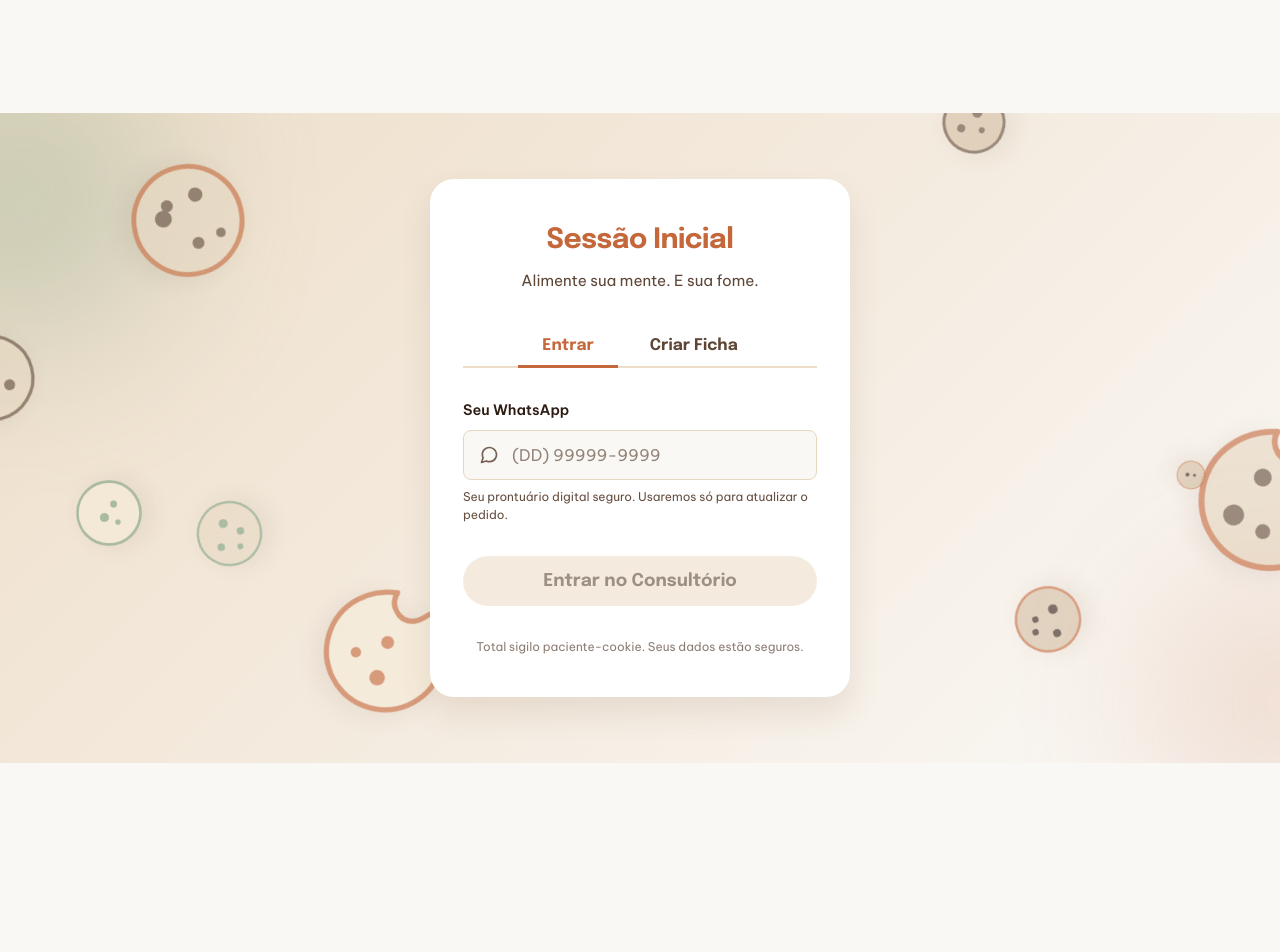
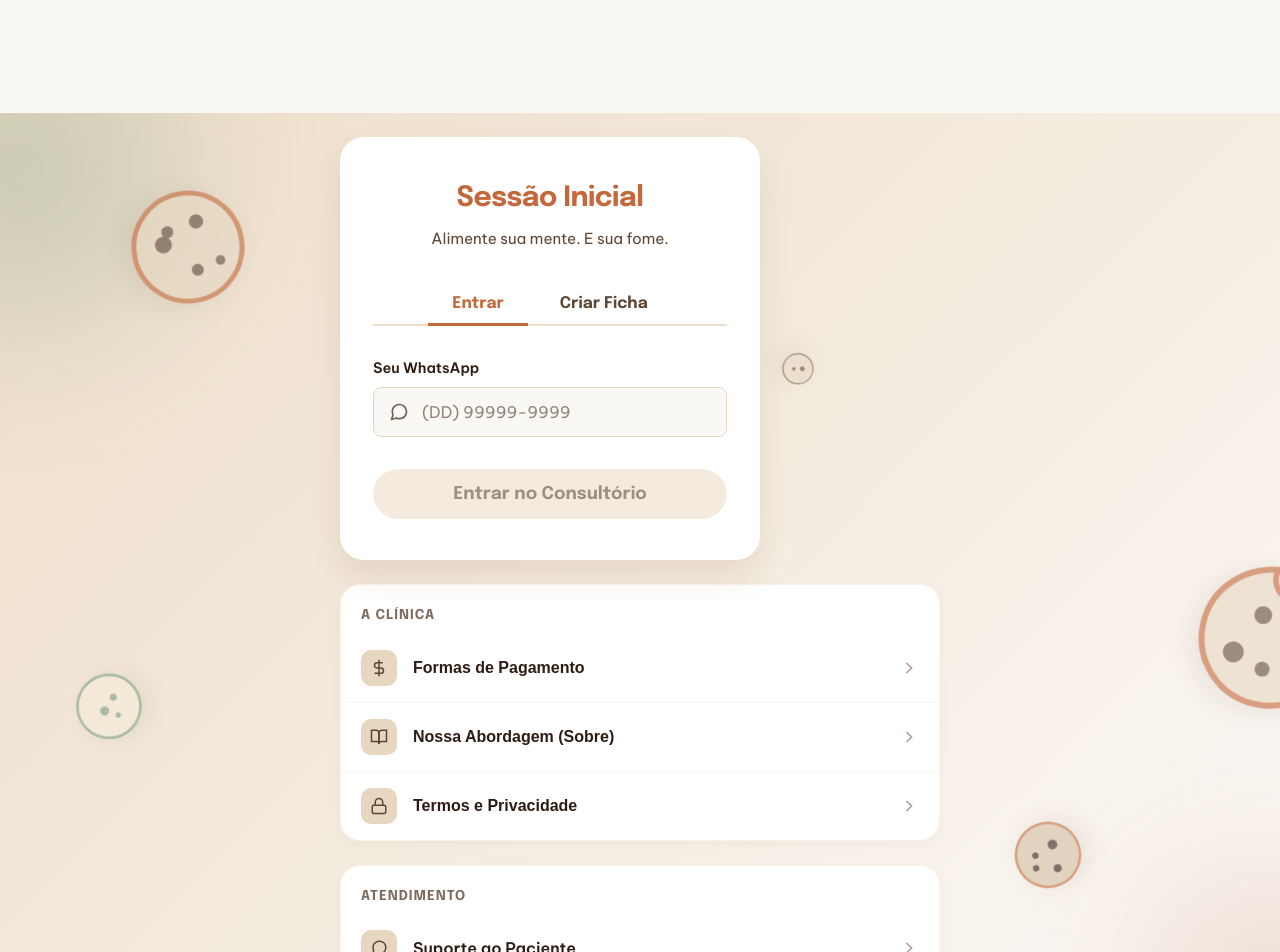
Before and after one commit to Athos-Danilo/sweetag-cookies, an Angular app in the folder frontend/: page /login in a window 1280 px wide. Shown: the top 952 px of the page. Before the commit the page ends 800 px from the top, so only its background shows below. Built offline with nearby package versions, Linux system fonts and the light colour scheme.

Commit message:
Refatoraçao da aba de autenticaçao para central de perfil hibrida

```diff
--- a/frontend/src/app/auth/auth.component.html
+++ b/frontend/src/app/auth/auth.component.html
@@ -1,5 +1,6 @@
 <main class="auth-container">
-  <div class="animated-background">
+  <!-- Background Animado (Apenas se deslogado, para dar ênfase ao formulário) -->
+  <div class="animated-background" *ngIf="!isLoggedIn()">
     <div class="cookie-anim cookie-1">
       <svg viewBox="0 0 100 100" xmlns="http://www.w3.org/2000/svg"><circle cx="50" cy="50" r="45" fill="#E7D7C1" stroke="#C4673A" stroke-width="4"/><circle cx="30" cy="40" r="6" fill="#5E4637"/><circle cx="70" cy="45" r="5" fill="#5E4637"/><circle cx="45" cy="70" r="7" fill="#5E4637"/><circle cx="65" cy="25" r="4" fill="#5E4637"/><circle cx="35" cy="65" r="5" fill="#5E4637"/></svg>
     </div>
@@ -15,139 +16,134 @@
     <div class="cookie-anim cookie-5">
       <svg viewBox="0 0 100 100" xmlns="http://www.w3.org/2000/svg"><circle cx="50" cy="50" r="25" fill="#E7D7C1" stroke="#5E4637" stroke-width="2"/><circle cx="45" cy="45" r="4" fill="#5E4637"/><circle cx="55" cy="55" r="3" fill="#5E4637"/></svg>
     </div>
-    <div class="cookie-anim cookie-6">
-      <svg viewBox="0 0 100 100" xmlns="http://www.w3.org/2000/svg"><circle cx="50" cy="50" r="30" fill="#D4BEA3" stroke="#5E4637" stroke-width="3"/><circle cx="40" cy="40" r="4" fill="#5E4637"/><circle cx="60" cy="50" r="5" fill="#5E4637"/><circle cx="45" cy="60" r="3" fill="#5E4637"/></svg>
-    </div>
-    <div class="cookie-anim cookie-7">
-      <svg viewBox="0 0 100 100" xmlns="http://www.w3.org/2000/svg"><path d="M50 5 C74.8 5 95 25.2 95 50 C95 74.8 74.8 95 50 95 C25.2 95 5 74.8 5 50 C5 39 8.7 28.7 15 20 C20 30 35 30 40 20 C45 10 35 -2 50 5 Z" fill="#F5ECD7" stroke="#C4673A" stroke-width="4" stroke-linejoin="round"/><circle cx="45" cy="45" r="5" fill="#C4673A"/><circle cx="65" cy="65" r="6" fill="#C4673A"/><circle cx="40" cy="70" r="4" fill="#C4673A"/></svg>
-    </div>
-    <div class="cookie-anim cookie-8">
-      <svg viewBox="0 0 100 100" xmlns="http://www.w3.org/2000/svg"><circle cx="50" cy="50" r="42" fill="#E7D7C1" stroke="#7A9E7E" stroke-width="3"/><circle cx="35" cy="35" r="5" fill="#7A9E7E"/><circle cx="65" cy="45" r="6" fill="#7A9E7E"/><circle cx="50" cy="65" r="5" fill="#7A9E7E"/><circle cx="30" cy="60" r="4" fill="#7A9E7E"/></svg>
-    </div>
-    <div class="cookie-anim cookie-9">
-      <svg viewBox="0 0 100 100" xmlns="http://www.w3.org/2000/svg"><circle cx="50" cy="50" r="28" fill="#D4BEA3" stroke="#C4673A" stroke-width="2"/><circle cx="45" cy="45" r="3" fill="#2E1C12"/><circle cx="55" cy="55" r="4" fill="#2E1C12"/></svg>
-    </div>
-    <div class="cookie-anim cookie-10">
-      <svg viewBox="0 0 100 100" xmlns="http://www.w3.org/2000/svg"><circle cx="50" cy="50" r="38" fill="#E7D7C1" stroke="#5E4637" stroke-width="3"/><circle cx="35" cy="45" r="6" fill="#5E4637"/><circle cx="60" cy="35" r="5" fill="#5E4637"/><circle cx="65" cy="60" r="4" fill="#5E4637"/><circle cx="45" cy="65" r="5" fill="#5E4637"/></svg>
-    </div>
   </div>
 
-  <div class="auth-card">
+  <div class="profile-layout">
+
+    <!-- HEADER 1: DESLOGADO (Formulário) -->
+    <div class="auth-card" *ngIf="!isLoggedIn()">
       <div class="auth-header">
         <h1>{{ activeTab === 'login' ? 'Sessão Inicial' : 'Nova Ficha Clínica' }}</h1>
         <p>{{ activeTab === 'login' ? 'Alimente sua mente. E sua fome.' : 'Comece sua terapia com cookies agora mesmo!' }}</p>
       </div>
 
-    <!-- Seletores de Abas (Tabs) -->
       <div class="auth-tabs">
-      <button
-        type="button"
-        [class.active]="activeTab === 'login'"
-        (click)="setTab('login')"
-        aria-label="Mudar para aba de login"
-      >
-        Entrar
-      </button>
-      <button
-        type="button"
-        [class.active]="activeTab === 'register'"
-        (click)="setTab('register')"
-        aria-label="Mudar para aba de cadastro"
-      >
-        Criar Ficha
-      </button>
+        <button type="button" [class.active]="activeTab === 'login'" (click)="setTab('login')">Entrar</button>
+        <button type="button" [class.active]="activeTab === 'register'" (click)="setTab('register')">Criar Ficha</button>
       </div>
 
       <form class="auth-form" [formGroup]="authForm" (ngSubmit)="fazerLogin()">
-
-      <!-- Erro geral de login se houver -->
         <div class="general-error-message animate-fade" *ngIf="authForm.hasError('loginError')">
-        <span *ngIf="activeTab === 'login'">⚠️ WhatsApp não cadastrado ou erro de rede. Tente novamente ou crie uma ficha.</span>
-        <span *ngIf="activeTab === 'register'">⚠️ Ocorreu um erro ao criar a ficha. Tente novamente.</span>
+          <span>⚠️ Erro ao acessar. Tente novamente.</span>
         </div>
 
-      <!-- Campo WhatsApp -->
         <div class="input-group">
           <label for="whatsapp">Seu WhatsApp</label>
           <div class="input-wrapper" [class.has-error]="authForm.get('whatsapp')?.invalid && authForm.get('whatsapp')?.touched">
             <i class="icon-whatsapp">
               <svg viewBox="0 0 24 24" fill="none" stroke="currentColor" stroke-width="2" stroke-linecap="round" stroke-linejoin="round"><path d="M21 11.5a8.38 8.38 0 0 1-.9 3.8 8.5 8.5 0 0 1-7.6 4.7 8.38 8.38 0 0 1-3.8-.9L3 21l1.9-5.7a8.38 8.38 0 0 1-.9-3.8 8.5 8.5 0 0 1 4.7-7.6 8.38 8.38 0 0 1 3.8-.9h.5a8.48 8.48 0 0 1 8 8v.5z"></path></svg>
             </i>
-          <input
-            type="tel"
-            id="whatsapp"
-            formControlName="whatsapp"
-            placeholder="(DD) 99999-9999"
-            (input)="onWhatsappInput($event)"
-            autocomplete="tel"
-            [attr.aria-invalid]="authForm.get('whatsapp')?.invalid && authForm.get('whatsapp')?.touched"
-            aria-describedby="whatsapp-hint whatsapp-error"
-          >
-        </div>
-        <small id="whatsapp-hint" class="hint-text">Seu prontuário digital seguro. Usaremos só para atualizar o pedido.</small>
-        <div id="whatsapp-error" class="error-message" *ngIf="authForm.get('whatsapp')?.invalid && authForm.get('whatsapp')?.touched">
-          <span *ngIf="authForm.get('whatsapp')?.errors?.['required']">O WhatsApp é obrigatório.</span>
-          <span *ngIf="authForm.get('whatsapp')?.errors?.['pattern']">Digite no formato (DD) 99999-9999.</span>
+            <input type="tel" id="whatsapp" formControlName="whatsapp" placeholder="(DD) 99999-9999" (input)="onWhatsappInput($event)">
           </div>
         </div>
 
-      <!-- Campo Nome (Exibido apenas na Aba de Cadastro) -->
         <div class="input-group animate-fade" *ngIf="activeTab === 'register'">
           <label for="nome">Como devemos te chamar?</label>
           <div class="input-wrapper" [class.has-error]="authForm.get('nome')?.invalid && authForm.get('nome')?.touched">
             <i class="icon-user">
               <svg viewBox="0 0 24 24" fill="none" stroke="currentColor" stroke-width="2" stroke-linecap="round" stroke-linejoin="round"><path d="M20 21v-2a4 4 0 0 0-4-4H8a4 4 0 0 0-4 4v2"></path><circle cx="12" cy="7" r="4"></circle></svg>
             </i>
-          <input
-            type="text"
-            id="nome"
-            formControlName="nome"
-            placeholder="Digite seu nome social"
-            [attr.aria-invalid]="authForm.get('nome')?.invalid && authForm.get('nome')?.touched"
-            aria-describedby="nome-error"
-          >
+            <input type="text" id="nome" formControlName="nome" placeholder="Digite seu nome">
           </div>
-        <button
-          type="button"
-          class="btn-generate-name"
-          (click)="gerarNomeAutomatico()"
-          aria-label="Gerar um nome clínico divertido e aleatório para preencher o campo nome"
-          title="Gerar nome divertido"
-        >
-          <svg [class.spinning]="isSpinning()" viewBox="0 0 24 24" width="16" height="16" fill="none" stroke="currentColor" stroke-width="2"><path d="M21.5 2v6h-6M21.34 15.57a10 10 0 1 1-.92-10.26l5.37-3.25"/></svg>
-          Gerar nome clínico (divertido)
-        </button>
-        <div id="nome-error" class="error-message" *ngIf="authForm.get('nome')?.invalid && authForm.get('nome')?.touched">
-          <span *ngIf="authForm.get('nome')?.errors?.['required']">O nome é obrigatório.</span>
-          <span *ngIf="authForm.get('nome')?.errors?.['minlength']">O nome deve conter pelo menos 2 caracteres.</span>
-        </div>
-      </div>
-
-      <!-- Consentimento Notificações (Exibido apenas na Aba de Cadastro) -->
-      <div class="checkbox-group animate-fade" *ngIf="activeTab === 'register'">
-        <label class="custom-checkbox">
-          <input
-            type="checkbox"
-            formControlName="aceitaNotificacoes"
-          >
-          <span class="checkmark">
-            <svg viewBox="0 0 24 24" fill="none" stroke="currentColor" stroke-width="3" stroke-linecap="round" stroke-linejoin="round"><polyline points="20 6 9 17 4 12"></polyline></svg>
-          </span>
-          <span class="label-text">
-            Aceito receber notificações importantes sobre a terapia do meu cookie via WhatsApp e Push.
-          </span>
-        </label>
         </div>
 
         <button type="submit" class="btn-primary" [disabled]="authForm.invalid || isSubmitting()">
           <span *ngIf="!isSubmitting()">{{ activeTab === 'login' ? 'Entrar no Consultório' : 'Criar minha Ficha' }}</span>
           <span *ngIf="isSubmitting()" class="loader">Analisando...</span>
         </button>
+      </form>
+    </div>
 
-    </form>
+    <!-- HEADER 2: LOGADO (Usuário Info) -->
+    <div class="user-header-card animate-fade" *ngIf="isLoggedIn()">
+      <div class="user-avatar">
+        <svg viewBox="0 0 24 24" fill="none" stroke="currentColor" stroke-width="1.5"><path d="M20 21v-2a4 4 0 0 0-4-4H8a4 4 0 0 0-4 4v2"></path><circle cx="12" cy="7" r="4"></circle></svg>
+      </div>
+      <div class="user-info">
+        <h1>Olá, {{ userName() }}!</h1>
+        <p>Pronto para a sua sessão de hoje?</p>
+      </div>
+    </div>
 
-    <div class="auth-footer">
-      <p>Total sigilo paciente-cookie. Seus dados estão seguros.</p>
+    <!-- LISTA INSTITUCIONAL (App Style Settings) -->
+    <div class="profile-menu-section">
+
+      <!-- Seção: Conta -->
+      <div class="menu-group" *ngIf="isLoggedIn()">
+        <button class="menu-item">
+          <div class="menu-item-left">
+            <i class="icon"><svg viewBox="0 0 24 24" fill="none" stroke="currentColor" stroke-width="2"><path d="M21 16V8a2 2 0 0 0-1-1.73l-7-4a2 2 0 0 0-2 0l-7 4A2 2 0 0 0 3 8v8a2 2 0 0 0 1 1.73l7 4a2 2 0 0 0 2 0l7-4A2 2 0 0 0 21 16z"></path><polyline points="3.27 6.96 12 12.01 20.73 6.96"></polyline><line x1="12" y1="22.08" x2="12" y2="12"></line></svg></i>
+            <span>Meus Pedidos</span>
+          </div>
+          <i class="arrow"><svg viewBox="0 0 24 24" fill="none" stroke="currentColor" stroke-width="2"><polyline points="9 18 15 12 9 6"></polyline></svg></i>
+        </button>
+        <button class="menu-item">
+          <div class="menu-item-left">
+            <i class="icon"><svg viewBox="0 0 24 24" fill="none" stroke="currentColor" stroke-width="2"><path d="M21 10c0 7-9 13-9 13s-9-6-9-13a9 9 0 0 1 18 0z"></path><circle cx="12" cy="10" r="3"></circle></svg></i>
+            <span>Endereços de Entrega</span>
+          </div>
+          <i class="arrow"><svg viewBox="0 0 24 24" fill="none" stroke="currentColor" stroke-width="2"><polyline points="9 18 15 12 9 6"></polyline></svg></i>
+        </button>
+      </div>
+
+      <!-- Seção: Clínica -->
+      <div class="menu-group">
+        <h3 class="menu-group-title">A Clínica</h3>
+        <button class="menu-item">
+          <div class="menu-item-left">
+            <i class="icon"><svg viewBox="0 0 24 24" fill="none" stroke="currentColor" stroke-width="2"><line x1="12" y1="1" x2="12" y2="23"></line><path d="M17 5H9.5a3.5 3.5 0 0 0 0 7h5a3.5 3.5 0 0 1 0 7H6"></path></svg></i>
+            <span>Formas de Pagamento</span>
+          </div>
+          <i class="arrow"><svg viewBox="0 0 24 24" fill="none" stroke="currentColor" stroke-width="2"><polyline points="9 18 15 12 9 6"></polyline></svg></i>
+        </button>
+        <button class="menu-item">
+          <div class="menu-item-left">
+            <i class="icon"><svg viewBox="0 0 24 24" fill="none" stroke="currentColor" stroke-width="2"><path d="M2 3h6a4 4 0 0 1 4 4v14a3 3 0 0 0-3-3H2z"></path><path d="M22 3h-6a4 4 0 0 0-4 4v14a3 3 0 0 1 3-3h7z"></path></svg></i>
+            <span>Nossa Abordagem (Sobre)</span>
+          </div>
+          <i class="arrow"><svg viewBox="0 0 24 24" fill="none" stroke="currentColor" stroke-width="2"><polyline points="9 18 15 12 9 6"></polyline></svg></i>
+        </button>
+        <button class="menu-item">
+          <div class="menu-item-left">
+            <i class="icon"><svg viewBox="0 0 24 24" fill="none" stroke="currentColor" stroke-width="2"><rect x="3" y="11" width="18" height="11" rx="2" ry="2"></rect><path d="M7 11V7a5 5 0 0 1 10 0v4"></path></svg></i>
+            <span>Termos e Privacidade</span>
+          </div>
+          <i class="arrow"><svg viewBox="0 0 24 24" fill="none" stroke="currentColor" stroke-width="2"><polyline points="9 18 15 12 9 6"></polyline></svg></i>
+        </button>
+      </div>
+
+      <!-- Seção: Ajuda -->
+      <div class="menu-group">
+        <h3 class="menu-group-title">Atendimento</h3>
+        <a href="https://wa.me/5587996335634" target="_blank" class="menu-item whatsapp">
+          <div class="menu-item-left">
+            <i class="icon"><svg viewBox="0 0 24 24" fill="none" stroke="currentColor" stroke-width="2"><path d="M21 11.5a8.38 8.38 0 0 1-.9 3.8 8.5 8.5 0 0 1-7.6 4.7 8.38 8.38 0 0 1-3.8-.9L3 21l1.9-5.7a8.38 8.38 0 0 1-.9-3.8 8.5 8.5 0 0 1 4.7-7.6 8.38 8.38 0 0 1 3.8-.9h.5a8.48 8.48 0 0 1 8 8v.5z"></path></svg></i>
+            <span>Suporte ao Paciente</span>
+          </div>
+          <i class="arrow"><svg viewBox="0 0 24 24" fill="none" stroke="currentColor" stroke-width="2"><polyline points="9 18 15 12 9 6"></polyline></svg></i>
+        </a>
+      </div>
+
+      <!-- Sair -->
+      <div class="menu-group" *ngIf="isLoggedIn()">
+        <button class="menu-item logout" (click)="logout()">
+          <div class="menu-item-left">
+            <i class="icon"><svg viewBox="0 0 24 24" fill="none" stroke="currentColor" stroke-width="2"><path d="M9 21H5a2 2 0 0 1-2-2V5a2 2 0 0 1 2-2h4"></path><polyline points="16 17 21 12 16 7"></polyline><line x1="21" y1="12" x2="9" y2="12"></line></svg></i>
+            <span>Sair do Consultório</span>
+          </div>
+        </button>
+      </div>
+
     </div>
   </div>
 </main>
--- a/frontend/src/app/auth/auth.component.scss
+++ b/frontend/src/app/auth/auth.component.scss
@@ -543,3 +543,174 @@
   50% { opacity: 1; }
   100% { opacity: 0.6; }
 }
+
+/* =========================================
+   PERFIL & MENU INSTITUCIONAL (NOVO)
+   ========================================= */
+
+.profile-layout {
+  width: 100%;
+  max-width: 600px;
+  z-index: 1;
+  display: flex;
+  flex-direction: column;
+  gap: 1.5rem;
+}
+
+.user-header-card {
+  background: var(--color-surface-container-lowest, #fff);
+  border-radius: 24px;
+  padding: 1.5rem;
+  display: flex;
+  align-items: center;
+  gap: 1rem;
+  box-shadow: 0 4px 12px rgba(46, 28, 18, 0.05);
+  border: 1px solid rgba(245, 236, 215, 0.6);
+
+  .user-avatar {
+    width: 60px;
+    height: 60px;
+    border-radius: 50%;
+    background-color: var(--color-surface-container, #F5ECD7);
+    display: flex;
+    align-items: center;
+    justify-content: center;
+    color: var(--color-primary, #C4673A);
+
+    svg {
+      width: 32px;
+      height: 32px;
+    }
+  }
+
+  .user-info {
+    flex: 1;
+
+    h1 {
+      font-size: 1.4rem;
+      color: var(--color-on-surface);
+      margin: 0 0 0.25rem 0;
+      letter-spacing: -0.5px;
+    }
+
+    p {
+      font-size: 0.9rem;
+      color: var(--color-on-surface-variant);
+      margin: 0;
+    }
+  }
+}
+
+.profile-menu-section {
+  display: flex;
+  flex-direction: column;
+  gap: 1.5rem;
+  padding-bottom: 2rem;
+}
+
+.menu-group {
+  background: var(--color-surface-container-lowest, #fff);
+  border-radius: 20px;
+  box-shadow: 0 4px 12px rgba(46, 28, 18, 0.03);
+  border: 1px solid rgba(245, 236, 215, 0.6);
+  overflow: hidden;
+
+  .menu-group-title {
+    font-size: 0.85rem;
+    font-weight: 700;
+    text-transform: uppercase;
+    letter-spacing: 1px;
+    color: var(--color-on-surface-variant);
+    padding: 1.25rem 1.25rem 0.5rem;
+    margin: 0;
+    opacity: 0.8;
+  }
+}
+
+.menu-item {
+  width: 100%;
+  display: flex;
+  justify-content: space-between;
+  align-items: center;
+  padding: 1rem 1.25rem;
+  background: none;
+  border: none;
+  border-bottom: 1px solid rgba(245, 236, 215, 0.5);
+  cursor: pointer;
+  text-decoration: none;
+  transition: background-color 0.2s ease;
+
+  &:last-child {
+    border-bottom: none;
+  }
+
+  &:hover {
+    background-color: var(--color-surface-container-lowest, #fcfcfc);
+  }
+
+  .menu-item-left {
+    display: flex;
+    align-items: center;
+    gap: 1rem;
+
+    .icon {
+      width: 36px;
+      height: 36px;
+      border-radius: 10px;
+      background-color: var(--color-surface-container, #FBF9F6);
+      display: flex;
+      align-items: center;
+      justify-content: center;
+      color: var(--color-on-surface-variant);
+
+      svg {
+        width: 18px;
+        height: 18px;
+      }
+    }
+
+    span {
+      font-size: 1rem;
+      font-weight: 600;
+      color: var(--color-on-surface);
+    }
+  }
+
+  .arrow {
+    color: var(--color-on-surface-variant);
+    opacity: 0.5;
+    display: flex;
+    align-items: center;
+
+    svg {
+      width: 20px;
+      height: 20px;
+    }
+  }
+
+  &.whatsapp .icon {
+    background-color: rgba(37, 211, 102, 0.1);
+    color: #25D366;
+  }
+
+  &.logout {
+    .menu-item-left {
+      span {
+        color: #E1306C;
+      }
+      .icon {
+        background-color: rgba(225, 48, 108, 0.1);
+        color: #E1306C;
+      }
+    }
+  }
+}
+
+.animate-fade {
+  animation: fadeIn 0.4s ease forwards;
+}
+
+@keyframes fadeIn {
+  from { opacity: 0; transform: translateY(10px); }
+  to { opacity: 1; transform: translateY(0); }
+}
--- a/frontend/src/app/auth/auth.component.ts
+++ b/frontend/src/app/auth/auth.component.ts
@@ -17,40 +17,39 @@ export class AuthComponent implements OnInit {
   isSpinning = signal<boolean>(false);
   activeTab: 'login' | 'register' = 'login';
 
+  isLoggedIn = signal<boolean>(false);
+  userName = signal<string>('');
+
   private fb = inject(FormBuilder);
   private router = inject(Router);
   private authService = inject(AuthService);
 
-  // Lista divertida de nomes para preenchimento automático
   private readonly funNames = [
-    'Paciente 404',
-    'Freud Anônimo',
-    'Jung Misterioso',
-    'Lacan Ansioso',
-    'Skinner Com Fome',
-    'Id Descontrolado',
-    'Ego Faminto',
-    'Superego na Dieta',
-    'Pavlov Babando'
+    'Paciente 404', 'Freud Anônimo', 'Jung Misterioso', 'Lacan Ansioso',
+    'Skinner Com Fome', 'Id Descontrolado', 'Ego Faminto', 'Superego na Dieta', 'Pavlov Babando'
   ];
 
   ngOnInit(): void {
+    this.checkLoginState();
+
     this.authForm = this.fb.group({
       whatsapp: ['', [Validators.required, Validators.pattern(/^\(\d{2}\)\s\d{5}-\d{4}$/)]],
-      nome: [''], // Inicialmente opcional (aba login)
+      nome: [''],
       aceitaNotificacoes: [false]
     });
   }
 
+  checkLoginState() {
+    this.isLoggedIn.set(this.authService.isLoggedIn());
+    if (this.isLoggedIn()) {
+      const user = this.authService.getUser();
+      this.userName.set(user?.nome || 'Paciente');
+    }
+  }
+
   setTab(tab: 'login' | 'register') {
     this.activeTab = tab;
-
-    // Limpa os valores e estados do formulário
-    this.authForm.reset({
-      whatsapp: '',
-      nome: '',
-      aceitaNotificacoes: false
-    });
+    this.authForm.reset({ whatsapp: '', nome: '', aceitaNotificacoes: false });
 
     const nomeControl = this.authForm.get('nome');
     if (tab === 'login') {
@@ -59,19 +58,14 @@ export class AuthComponent implements OnInit {
       nomeControl?.setValidators([Validators.required, Validators.minLength(2)]);
     }
     nomeControl?.updateValueAndValidity();
-
-    // Limpa qualquer erro geral
     this.authForm.setErrors(null);
   }
 
-  // Máscara dinâmica para formatar em tempo de digitação (XX) XXXXX-XXXX
   onWhatsappInput(event: Event) {
     const input = event.target as HTMLInputElement;
-    let value = input.value.replace(/\D/g, ''); // Remove caracteres não numéricos
+    let value = input.value.replace(/\D/g, '');
 
-    if (value.length > 11) {
-      value = value.substring(0, 11);
-    }
+    if (value.length > 11) value = value.substring(0, 11);
 
     let formatted = '';
     if (value.length > 0) {
@@ -83,22 +77,15 @@ export class AuthComponent implements OnInit {
         }
       }
     }
-
     this.authForm.get('whatsapp')?.setValue(formatted, { emitEvent: false });
   }
 
   gerarNomeAutomatico() {
     this.isSpinning.set(true);
     const randomIndex = Math.floor(Math.random() * this.funNames.length);
-    const randomName = this.funNames[randomIndex];
-
-    this.authForm.get('nome')?.setValue(randomName);
+    this.authForm.get('nome')?.setValue(this.funNames[randomIndex]);
     this.authForm.get('nome')?.markAsTouched();
-
-    // Mantém a animação de rotação ativa por 500ms para feedback visual
-    setTimeout(() => {
-      this.isSpinning.set(false);
-    }, 500);
+    setTimeout(() => this.isSpinning.set(false), 500);
   }
 
   fazerLogin() {
@@ -110,21 +97,23 @@ export class AuthComponent implements OnInit {
     this.isSubmitting.set(true);
     const { whatsapp, nome, aceitaNotificacoes } = this.authForm.value;
 
-    // Se for apenas login, enviamos dados vazios/default para o nome e notificações para compatibilidade com o backend
     const nomeEnvio = this.activeTab === 'login' ? '' : nome;
     const aceitaNotifEnvio = this.activeTab === 'login' ? false : aceitaNotificacoes;
 
     this.authService.login(whatsapp, nomeEnvio, aceitaNotifEnvio).subscribe({
       next: (res) => {
         this.isSubmitting.set(false);
-        this.router.navigate(['/']); // redireciona pro catálogo
+        this.checkLoginState(); // Fica na tela de perfil
       },
       error: (err) => {
         this.isSubmitting.set(false);
-        console.error('Erro no login', err);
-        // Adiciona um erro customizado ao formulário para exibição na UI
         this.authForm.setErrors({ loginError: true });
       }
     });
   }
+
+  logout() {
+    this.authService.logout();
+    this.checkLoginState();
+  }
 }
```
Lines whose indentation alone changed are shown as unchanged.
